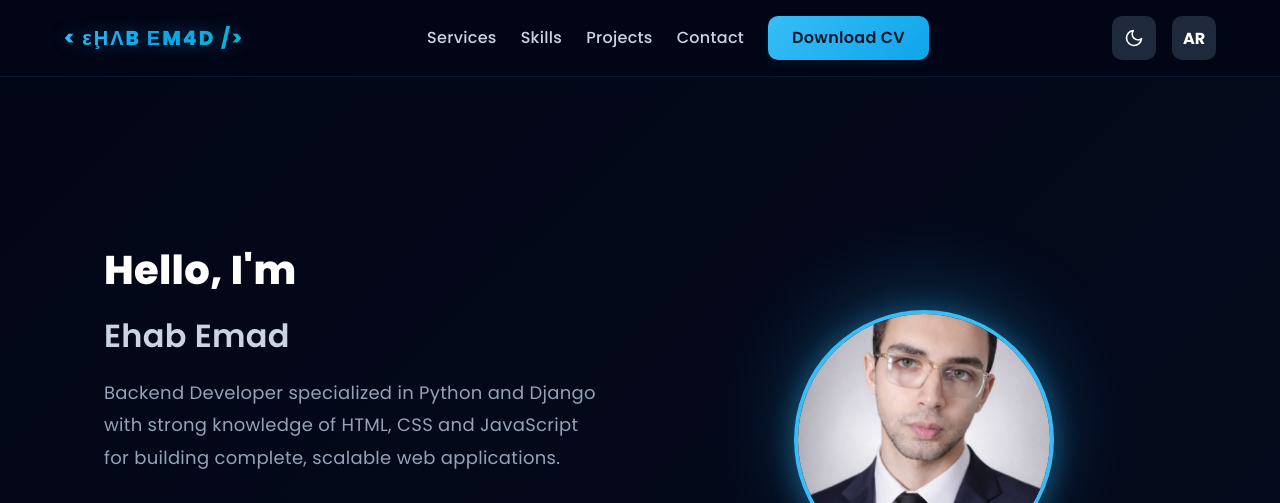
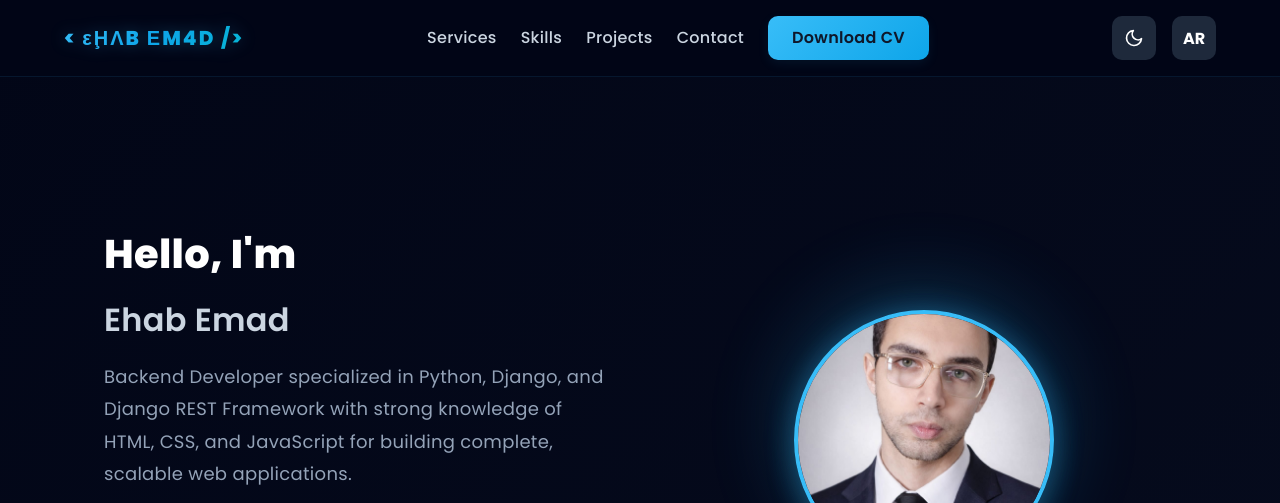
Before and after one commit to EHABEMADAPOSHDY/Portfolio, a plain HTML site: page index.html in a window 1280 px wide. Shown: the top 503 px of the page. Drawn offline with Linux system fonts and the light colour scheme.

Commit message:
Update index.html

```diff
--- a/index.html
+++ b/index.html
@@ -1864,10 +1864,10 @@
         <h1 data-en="Hello, I'm" data-ar="مرحباً، أنا">Hello, I'm <span data-en="Ehab Emad" data-ar="إيهاب عماد">Ehab
             Emad</span></h1>
         <h2 data-en="Ehab Emad" data-ar="إيهاب عماد">Ehab Emad</h2>
-        <p data-en="Backend Developer specialized in Python and Django with strong knowledge of HTML, CSS and JavaScript for building complete, scalable web applications."
-          data-ar="مطور خلفي متخصص في Python وDjango وDjango REST Framework، مع معرفة قوية في HTML وCSS وJavaScript لبناء تطبيقات ويب كاملة وقابلة للتطوير.">
-          Backend Developer specialized in Python and Django and  Django REST framework with strong knowledge of HTML, CSS and JavaScript for
-          building complete, scalable web applications.</p>
+        <p data-en="Backend Developer specialized in Python, Django, and Django REST Framework with strong knowledge of HTML, CSS, and JavaScript for building complete, scalable web applications."
+           data-ar="مطور خلفي متخصص في Python وDjango وDjango REST Framework، مع معرفة قوية في HTML وCSS وJavaScript لبناء تطبيقات ويب كاملة وقابلة للتطوير.">
+           Backend Developer specialized in Python, Django, and Django REST Framework with strong knowledge of HTML, CSS, and JavaScript for building complete, scalable web applications.
+        </p>
 
         <div class="cta-group">
           <a href="#projects" class="main-btn" data-en="View My Work" data-ar="عرض أعمالي">View My Work</a>
```
